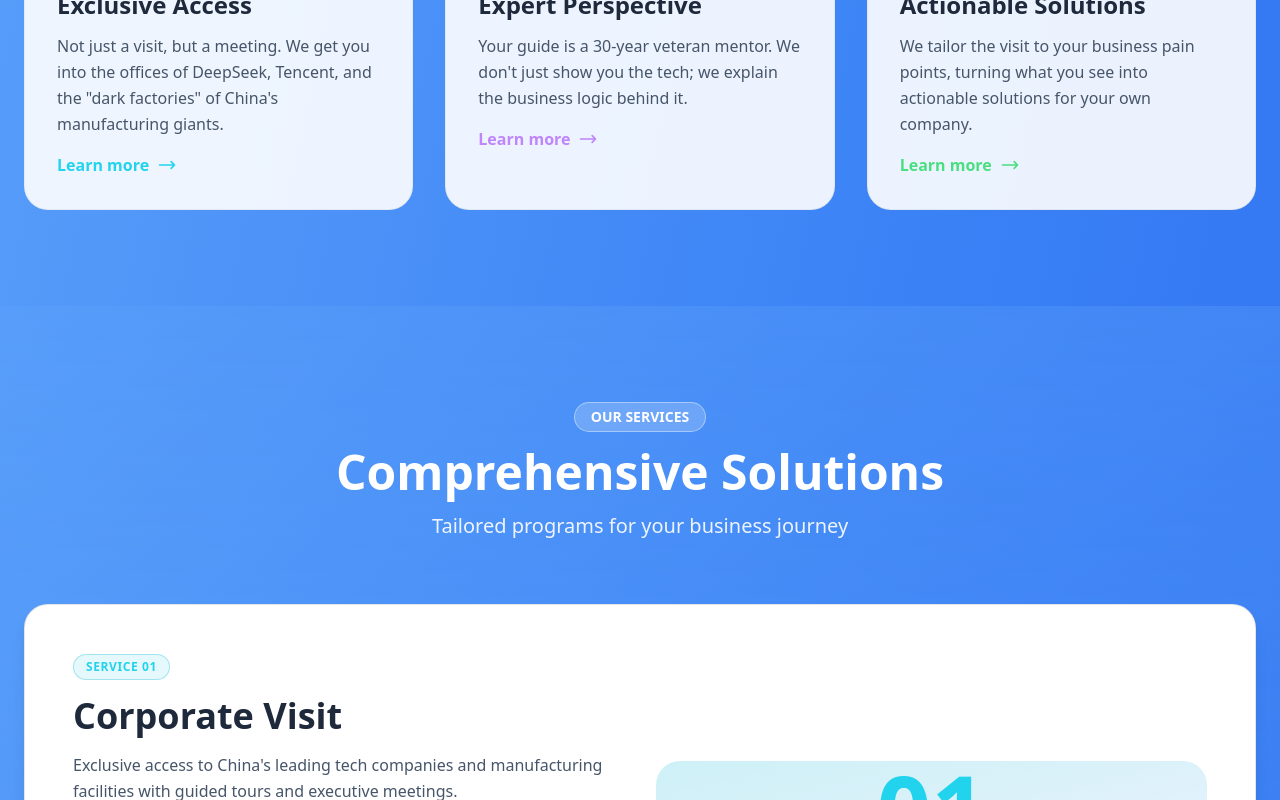
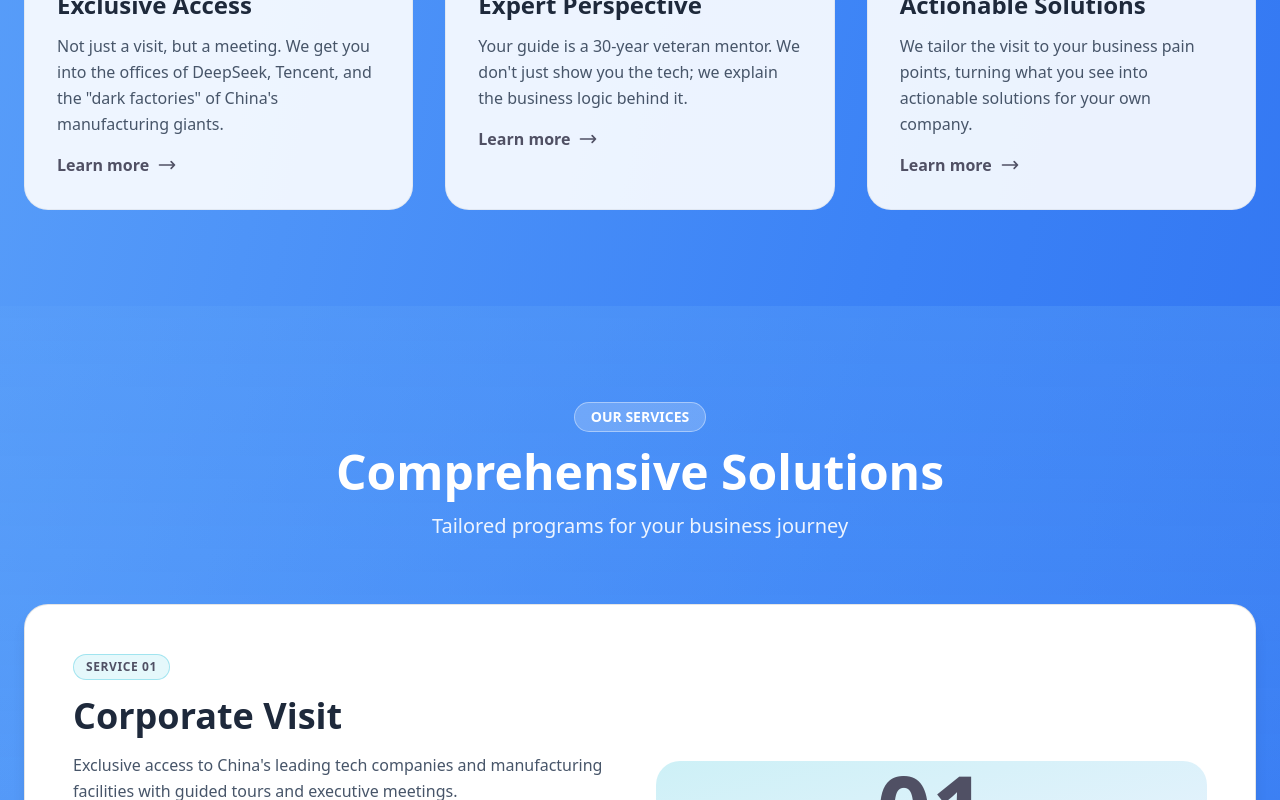
Before and after one commit to bvischina/bvis, a React (Vite) app: page / in a window 1280 px wide. Shown: the part 1440-2240 px from the top of the page. Built offline with nearby package versions, Linux system fonts and the light colour scheme.

Commit message:
Update styles.css

```diff
--- a/public/styles.css
+++ b/public/styles.css
@@ -344,18 +344,18 @@ body {
 }
 
 .bg-white {
-    tw-bg-opacity:0.97;
-    background-color:255 255 240;
+    tw-bg-opacity:0.97!important;
+    background-color:255 255 240!important;
 }
 
 .text-cyan-400{
-    color:rgb(80 80 100)
+    color:rgb(80 80 100)!important;
 }
 
 .text-purple-400{
-    color:rgb(80 80 100)
+    color:rgb(80 80 100)!important;
 }
 
 .text-green-400{
-    color:rgb(80 80 100)
+    color:rgb(80 80 100)!important;
 }
```
